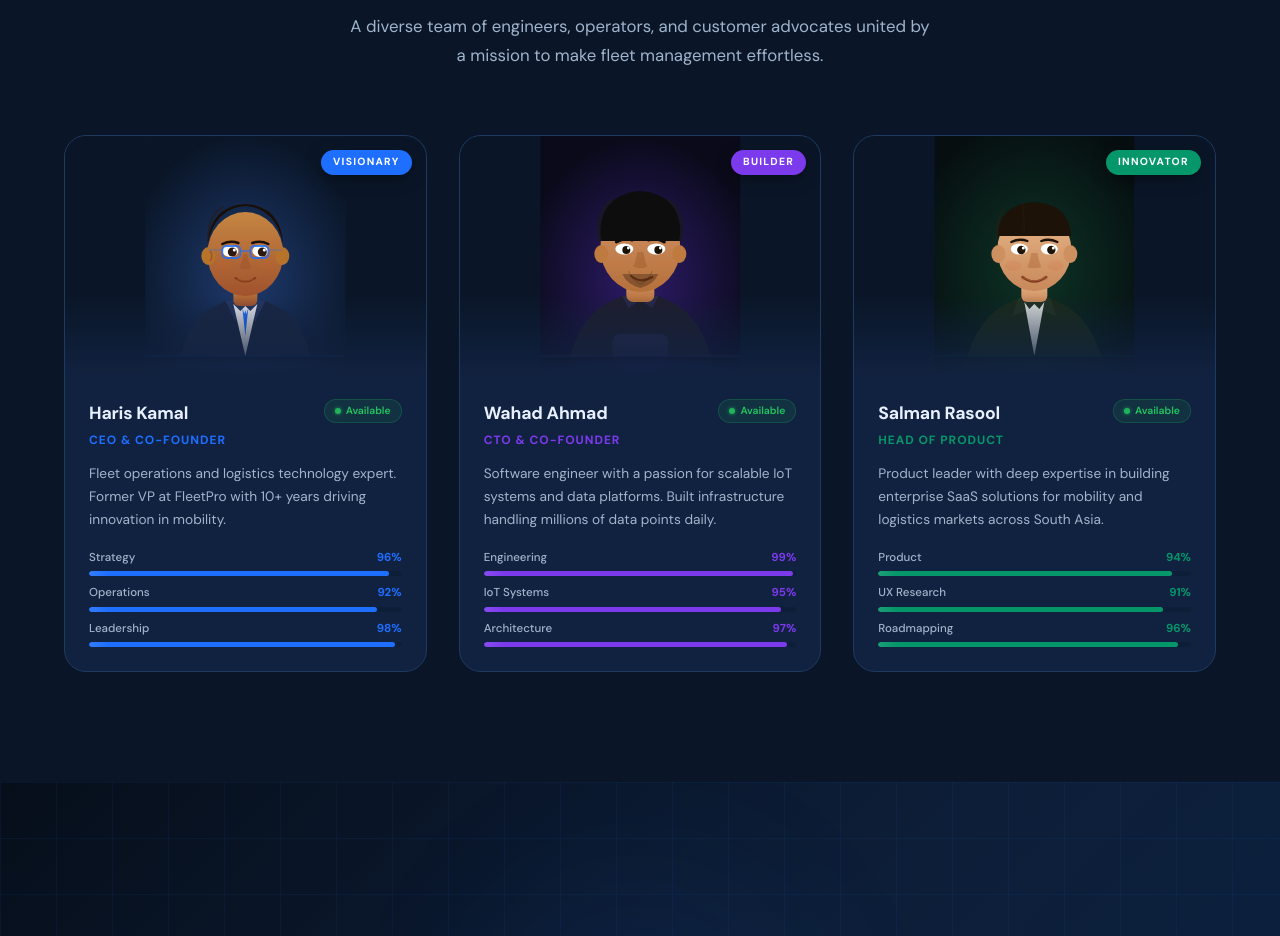
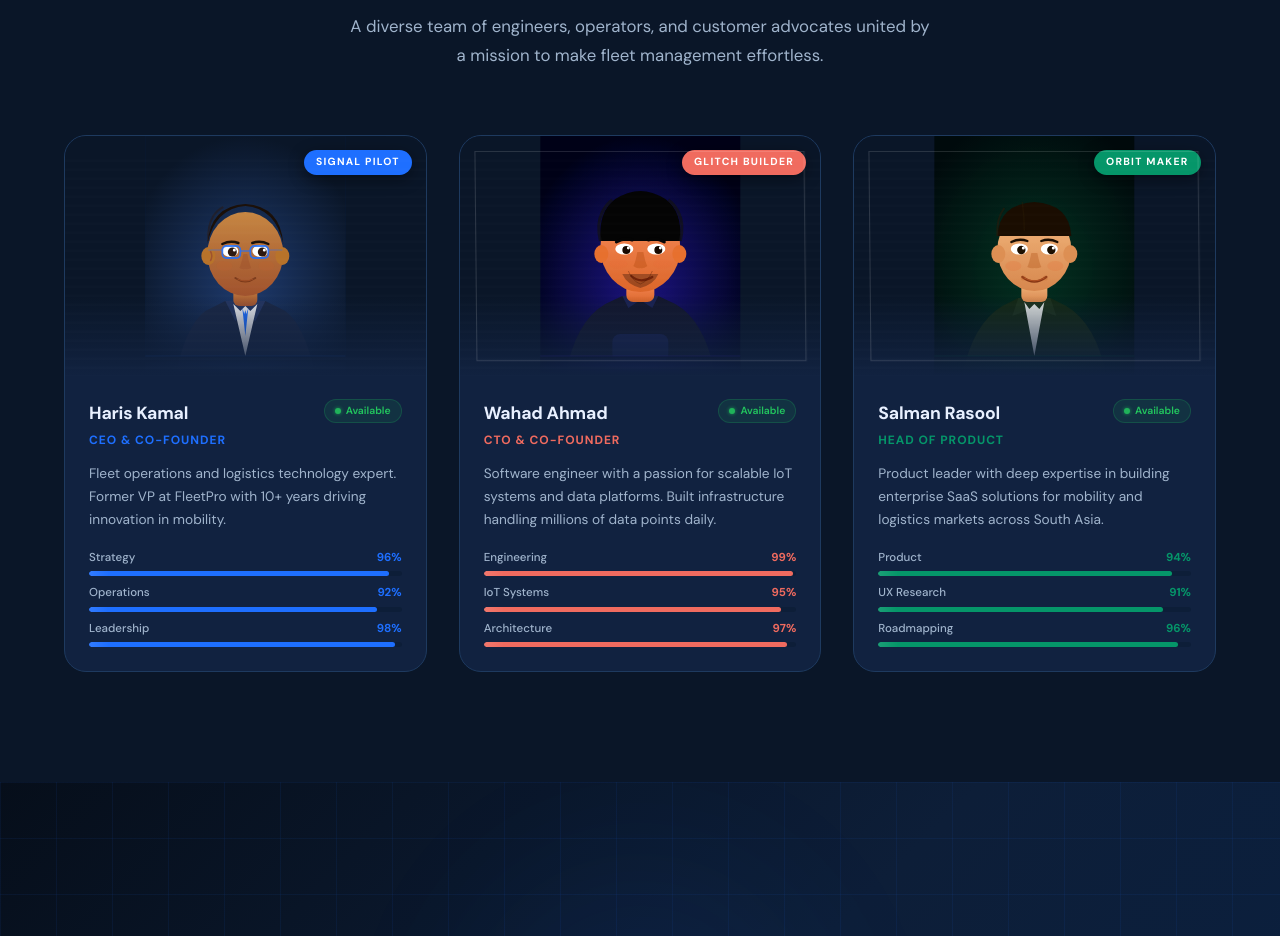
Before and after one commit to mwa902/Drive-vitals-marketing-site-, a React (Vite) app in the folder Frontend/: page / in a window 1280 px wide. Shown: the part 10400-11336 px from the top of the page. Built offline with nearby package versions, Linux system fonts and the light colour scheme; no server answers.

Commit message:
about us page update

```diff
--- a/Frontend/src/pages/aboutus.css
+++ b/Frontend/src/pages/aboutus.css
@@ -262,12 +262,60 @@
               0 0 0 1px var(--mc, var(--accent));
 }
 
+.team-card-signal { transform: rotate(-1.2deg); }
+.team-card-glitch { transform: translateY(12px) rotate(1.5deg); }
+.team-card-orbit { transform: rotate(-0.8deg); }
+.team-card-signal:hover,
+.team-card-orbit:hover { transform: translateY(-10px) rotate(0deg); }
+.team-card-glitch:hover { transform: translateY(2px) rotate(0deg); }
+
 /* ── Photo area ── */
 .tcn-photo {
   position: relative;
   height: 240px;
   overflow: hidden;
   background: #0a1628;
+}
+.tcn-photo::before {
+  content: '';
+  position: absolute;
+  inset: 0;
+  z-index: 1;
+  pointer-events: none;
+  opacity: 0.2;
+  background: repeating-linear-gradient(
+    0deg,
+    transparent 0,
+    transparent 7px,
+    rgba(255,255,255,0.08) 8px,
+    transparent 9px
+  );
+  mix-blend-mode: screen;
+  animation: portraitScan 7s linear infinite;
+}
+@keyframes portraitScan {
+  from { transform: translateY(-18px); }
+  to { transform: translateY(18px); }
+}
+.team-card-glitch .team-portrait-svg {
+  filter: saturate(1.35) contrast(1.08) hue-rotate(-8deg);
+}
+.team-card-orbit .team-portrait-svg {
+  filter: saturate(1.2) contrast(1.04);
+}
+.team-card-glitch .tcn-photo::after,
+.team-card-orbit .tcn-photo::after {
+  content: '';
+  position: absolute;
+  inset: 14px;
+  border: 1px solid rgba(255,255,255,0.26);
+  pointer-events: none;
+  transform: skewX(-4deg);
+  animation: portraitFrame 4s ease-in-out infinite;
+}
+@keyframes portraitFrame {
+  0%, 100% { opacity: 0.2; transform: skewX(-4deg) scale(0.98); }
+  50% { opacity: 0.8; transform: skewX(4deg) scale(1); }
 }
 .team-portrait-svg {
   width: 100%;
--- a/Frontend/src/pages/aboutus.jsx
+++ b/Frontend/src/pages/aboutus.jsx
@@ -218,17 +218,19 @@ const teamMembers = [
     linkedin: '#',
     twitter: '#',
     skills: [['Strategy', 96], ['Operations', 92], ['Leadership', 98]],
-    tag: 'Visionary',
+    tag: 'Signal Pilot',
+    vibe: 'signal',
   },
   {
     name: 'Wahad Ahmad',
     role: 'CTO & Co-Founder',
     bio: 'Software engineer with a passion for scalable IoT systems and data platforms. Built infrastructure handling millions of data points daily.',
-    color: '#7C3AED',
+    color: '#F06B5F',
     linkedin: '#',
     twitter: '#',
     skills: [['Engineering', 99], ['IoT Systems', 95], ['Architecture', 97]],
-    tag: 'Builder',
+    tag: 'Glitch Builder',
+    vibe: 'glitch',
   },
   {
     name: 'Salman Rasool',
@@ -238,7 +240,8 @@ const teamMembers = [
     linkedin: '#',
     twitter: '#',
     skills: [['Product', 94], ['UX Research', 91], ['Roadmapping', 96]],
-    tag: 'Innovator',
+    tag: 'Orbit Maker',
+    vibe: 'orbit',
   },
 ];
 
@@ -494,7 +497,8 @@ export default function AboutUs() {
               return (
                 <div
                   key={i}
-                  className={`team-card-new reveal delay-${i + 1}`}
+                  className={`team-card-new team-card-${m.vibe} reveal delay-${i + 1}`}
+                  data-vibe={m.vibe}
                   style={{ '--mc': m.color }}
                 >
                   {/* Photo area */}
```
